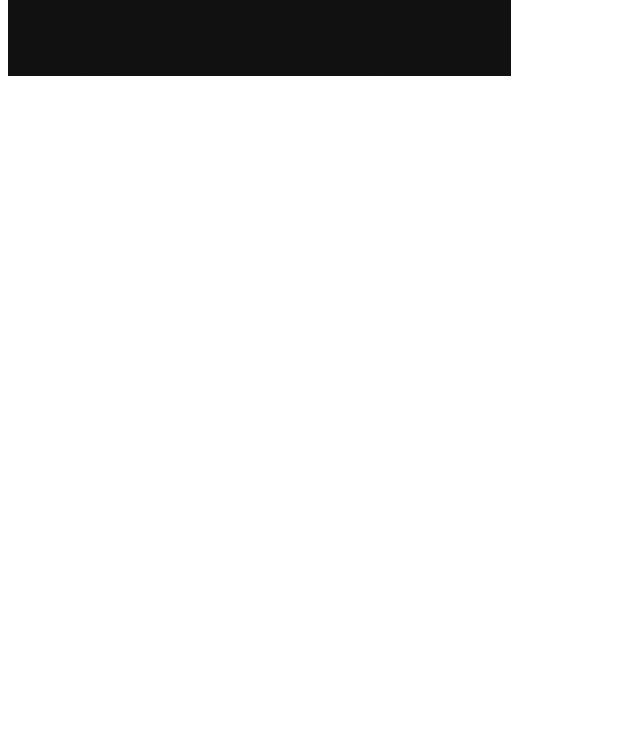
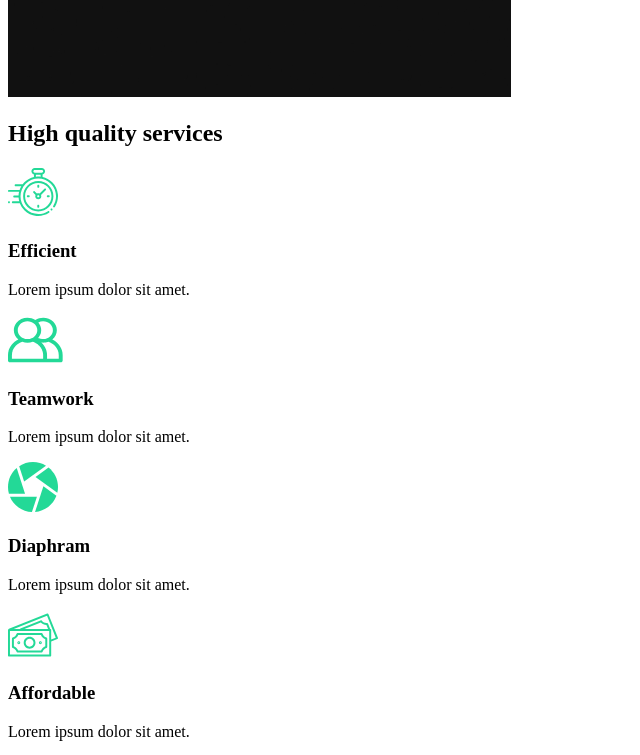
Before and after one commit to DJaye33/capture-react-portfolio, a React (Create React App) app: page / in a window 1280 px wide. Shown: the part 920-1675 px from the top of the page, without its empty margins (0-640 px from the left). Before the commit the page ends 1008 px from the top, so only its background shows below. Built offline with nearby package versions, Linux system fonts and the light colour scheme.

Commit message:
add service section to about us page

```diff
--- a/src/components/AboutSection.js
+++ b/src/components/AboutSection.js
@@ -24,6 +24,7 @@ const AboutSection = () => {
           Contact us for any photography or videography ideas that you have. We
           have professionals with incredible skill.
         </p>
+        <button>Contact Us</button>
       </div>
       <div className="image">
         <img src={home1} alt="man with a camera" />
--- /dev/null
+++ b/src/components/ServicesSection.js
@@ -0,0 +1,52 @@
+import clock from "../img/clock.svg";
+import diaphram from "../img/diaphram.svg";
+import money from "../img/money.svg";
+import teamwork from "../img/teamwork.svg";
+import home2 from "../img/home2.png";
+
+const ServicesSection = () => {
+  return (
+    <div className="services">
+      <div className="description">
+        <h2>
+          High <span>quality</span> services
+        </h2>
+        <div className="cards">
+          <div className="card">
+            <div className="icon">
+              <img src={clock} alt="" />
+              <h3>Efficient</h3>
+            </div>
+            <p>Lorem ipsum dolor sit amet.</p>
+          </div>
+          <div className="card">
+            <div className="icon">
+              <img src={teamwork} alt="" />
+              <h3>Teamwork</h3>
+            </div>
+            <p>Lorem ipsum dolor sit amet.</p>
+          </div>
+          <div className="card">
+            <div className="icon">
+              <img src={diaphram} alt="" />
+              <h3>Diaphram</h3>
+            </div>
+            <p>Lorem ipsum dolor sit amet.</p>
+          </div>
+          <div className="card">
+            <div className="icon">
+              <img src={money} alt="" />
+              <h3>Affordable</h3>
+            </div>
+            <p>Lorem ipsum dolor sit amet.</p>
+          </div>
+        </div>
+      </div>
+      <div className="image">
+        <img src={home2} alt="" />
+      </div>
+    </div>
+  );
+};
+
+export default ServicesSection;
--- a/src/pages/AboutUs.js
+++ b/src/pages/AboutUs.js
@@ -1,7 +1,13 @@
 import AboutSection from "../components/AboutSection";
+import ServicesSection from "../components/ServicesSection";
 
 const AboutUs = () => {
-  return <AboutSection />;
+  return (
+    <>
+      <AboutSection />
+      <ServicesSection />
+    </>
+  );
 };
 
 export default AboutUs;
```
Also changed, not shown: src/img/teamwork.svg (renamed from src/img/tearmwork.svg).
